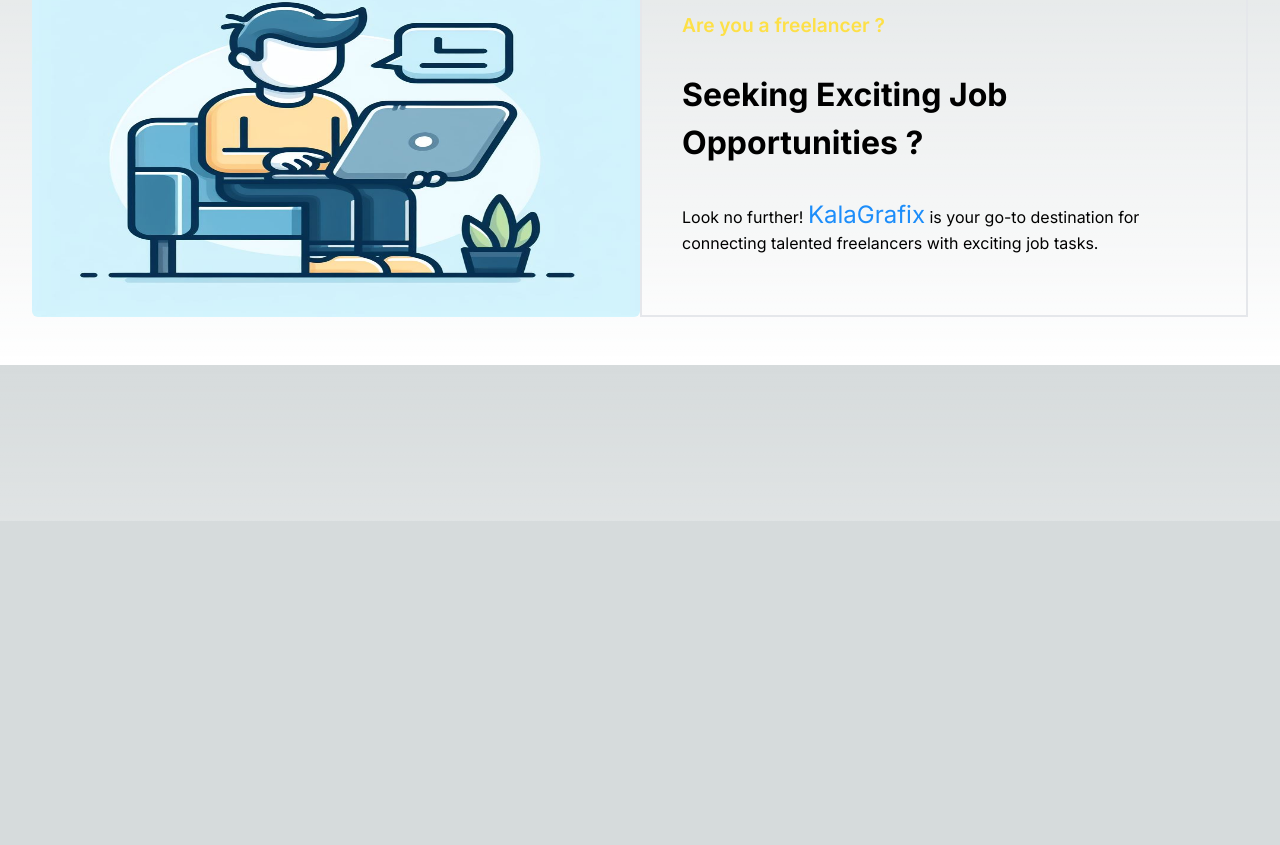
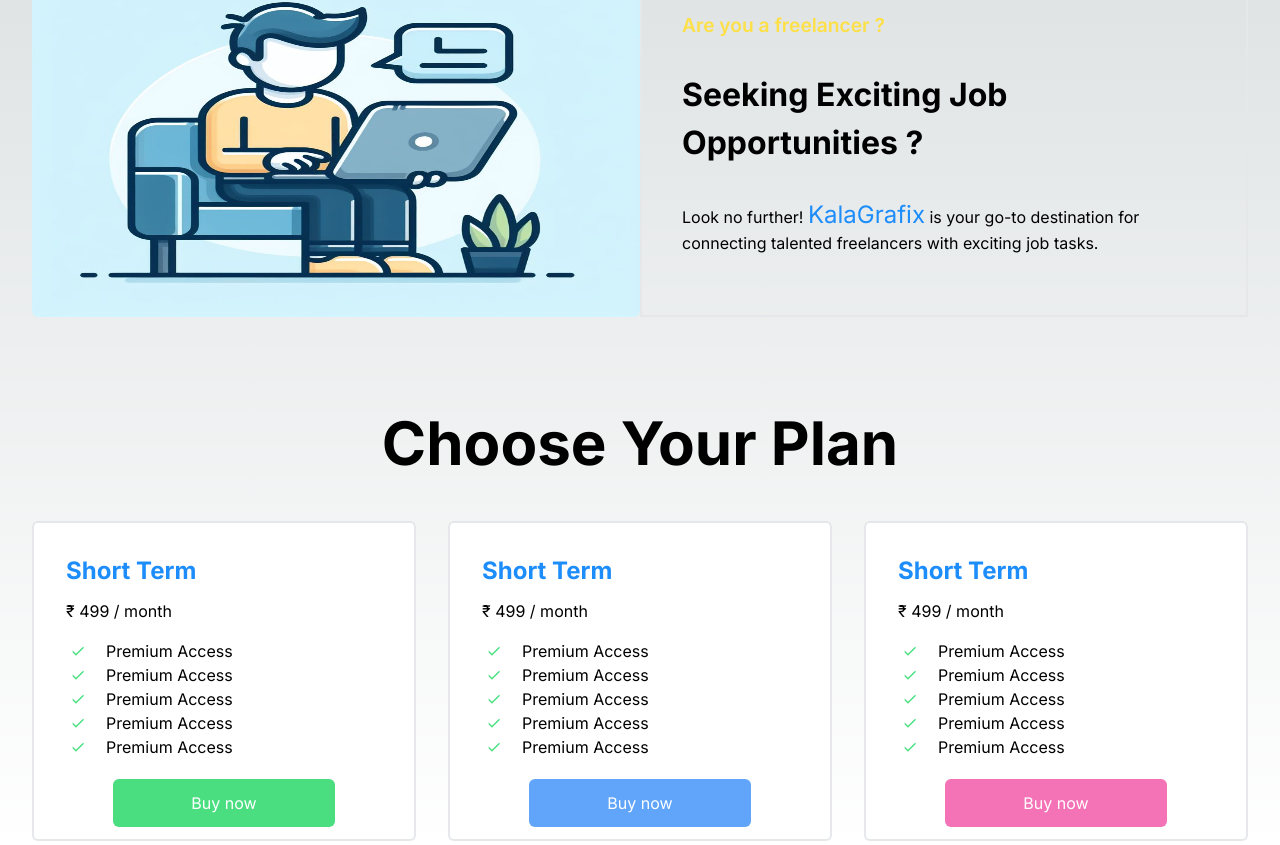
Before and after one commit to Prashant-2505/kalagrafix, a Next.js app: page / in a window 1280 px wide. Shown: the part 279-1124 px from the top of the page. Before the commit the page ends 800 px from the top, so only its background shows below. Built offline with nearby package versions, Linux system fonts and the light colour scheme.

Commit message:
pricing component added

```diff
--- a/src/app/page.js
+++ b/src/app/page.js
@@ -2,9 +2,43 @@
 import Image from 'next/image';
 import laptop from '../../public/image/laptop.jpeg'
 import { motion } from 'framer-motion'
+import { MdOutlineDone } from "react-icons/md";
+import { useInView } from 'react-intersection-observer';
+
 
 
 export default function Home() {
+
+  const cardDivStyle = ' w-[30%] h-[20rem] border-2 rounded-md px-8 pt-8 pb-4 bg-white text-black '
+  const cardDivTextStyle = ' flex items-center gap-4'
+  const cardDivHeadingStyle = 'font-bold capitalize text-2xl text-[#1c8dfa]'
+  const cardDivSpanSyle = 'text-green-400 rounded-full p-1'
+  const cardDivBtnStyle = 'text-white w-[70%] px-4 py-3  rounded-md  duration-200 ease-in-out'
+
+
+
+  const [pricingRef, pricingInView] = useInView({
+    triggerOnce: false,
+    rootMargin: '-150px 0px',
+
+  });
+
+  const [cardRef1, cardInView1] = useInView({
+    triggerOnce: false,
+    rootMargin: '-150px 0px',
+
+  });
+  const [cardRef2, cardInView2] = useInView({
+    triggerOnce: false,
+    rootMargin: '-150px 0px',
+
+  });
+  const [cardRef3, cardInView3] = useInView({
+    triggerOnce: false,
+    rootMargin: '-150px 0px',
+
+  });
+
 
   return (
     <main className=" mt-[8rem]">
@@ -44,11 +78,92 @@ export default function Home() {
               seeking exciting job opportunities ?
             </p>
             <p className='  px-8'>
-             Look no further! <span className=" text-[#1c8dfa] text-2xl"> KalaGrafix</span> is your go-to destination for connecting talented freelancers with exciting job tasks.
+              Look no further! <span className=" text-[#1c8dfa] text-2xl"> KalaGrafix</span> is your go-to destination for connecting talented freelancers with exciting job tasks.
             </p>
           </motion.div>
         </motion.div>
       </div>
+
+      {/* pricing div */}
+      <motion.div
+        initial={{ opacity: 0 }}
+        animate={pricingInView ? { opacity: 1 } :{}}
+        transition={{ duration: 0.2, delay: 0.4 }}
+        className=" w-full h-[30rem]  py-8 "
+        ref={pricingRef}
+      >
+        <h1 className=' text-center font-bold text-6xl mt-4 pb-8 capitalize'>Choose your plan</h1>
+        <div className=' flex justify-evenly items-center mt-4'>
+
+          {/* cards */}
+          <motion.div
+            initial={{ opacity: 0, x: -80 }}
+            animate={cardInView1 ? { opacity: 1, x: 0 } : {}}
+            transition={{ duration: 0.4, delay: 0.6 }}
+            className={cardDivStyle}
+            ref={cardRef1}
+          >
+            <h1 className={cardDivHeadingStyle}>short term</h1>
+            <p className='mt-3'>₹ 499 / month</p>
+
+            <div className=" mt-4 w-full">
+              <p className={cardDivTextStyle}><span className={cardDivSpanSyle}><MdOutlineDone /></span> Premium Access</p>
+              <p className={cardDivTextStyle}><span className={cardDivSpanSyle}><MdOutlineDone /></span> Premium Access</p>
+              <p className={cardDivTextStyle}><span className={cardDivSpanSyle}><MdOutlineDone /></span> Premium Access</p>
+              <p className={cardDivTextStyle}><span className={cardDivSpanSyle}><MdOutlineDone /></span> Premium Access</p>
+              <p className={cardDivTextStyle}><span className={cardDivSpanSyle}><MdOutlineDone /></span> Premium Access</p>
+            </div>
+            <div className=' flex justify-center items-center mt-5'>
+              <button className={`${cardDivBtnStyle} bg-green-400 hover:bg-green-500 hover:shadow-md hover:shadow-green-400`} >Buy now</button>
+            </div>
+          </motion.div>
+
+          <motion.div
+            initial={{ opacity: 0, x: -80 }}
+            animate={cardInView2 ?{ opacity: 1, x: 0 }:{}}
+            transition={{ duration: 0.4, delay: 0.8 }}
+            className={cardDivStyle}
+            ref={cardRef2}
+            >
+            <h1 className={cardDivHeadingStyle}>short term</h1>
+            <p className='mt-3'>₹ 499 / month</p>
+
+            <div className=" mt-4 w-full">
+              <p className={cardDivTextStyle}><span className={cardDivSpanSyle}><MdOutlineDone /></span> Premium Access</p>
+              <p className={cardDivTextStyle}><span className={cardDivSpanSyle}><MdOutlineDone /></span> Premium Access</p>
+              <p className={cardDivTextStyle}><span className={cardDivSpanSyle}><MdOutlineDone /></span> Premium Access</p>
+              <p className={cardDivTextStyle}><span className={cardDivSpanSyle}><MdOutlineDone /></span> Premium Access</p>
+              <p className={cardDivTextStyle}><span className={cardDivSpanSyle}><MdOutlineDone /></span> Premium Access</p>
+            </div>
+            <div className=' flex justify-center items-center mt-5'>
+              <button className={`${cardDivBtnStyle} bg-blue-400 hover:bg-blue-500 hover:shadow-md hover:shadow-blue-400`} >Buy now</button>
+            </div>
+          </motion.div>
+
+          <motion.div
+            initial={{ opacity: 0, x: -80 }}
+            animate={cardInView3 ? { opacity: 1, x: 0 }:{}}
+            transition={{ duration: 0.4, delay: 1 }}
+            className={cardDivStyle}
+            ref={cardRef3}
+            >
+            <h1 className={cardDivHeadingStyle}>short term</h1>
+            <p className='mt-3'>₹ 499 / month</p>
+
+            <div className=" mt-4 w-full">
+              <p className={cardDivTextStyle}><span className={cardDivSpanSyle}><MdOutlineDone /></span> Premium Access</p>
+              <p className={cardDivTextStyle}><span className={cardDivSpanSyle}><MdOutlineDone /></span> Premium Access</p>
+              <p className={cardDivTextStyle}><span className={cardDivSpanSyle}><MdOutlineDone /></span> Premium Access</p>
+              <p className={cardDivTextStyle}><span className={cardDivSpanSyle}><MdOutlineDone /></span> Premium Access</p>
+              <p className={cardDivTextStyle}><span className={cardDivSpanSyle}><MdOutlineDone /></span> Premium Access</p>
+            </div>
+            <div className=' flex justify-center items-center mt-5'>
+              <button className={`${cardDivBtnStyle} bg-pink-400 hover:bg-pink-500 hover:shadow-md hover:shadow-pink-400`} >Buy now</button>
+            </div>
+          </motion.div>
+
+        </div>
+      </motion.div>
     </main>
   );
 }
```
Also changed, not shown: package.json (+5 -2 lines), 1 other file (tests, documents, lock files or other folders).
